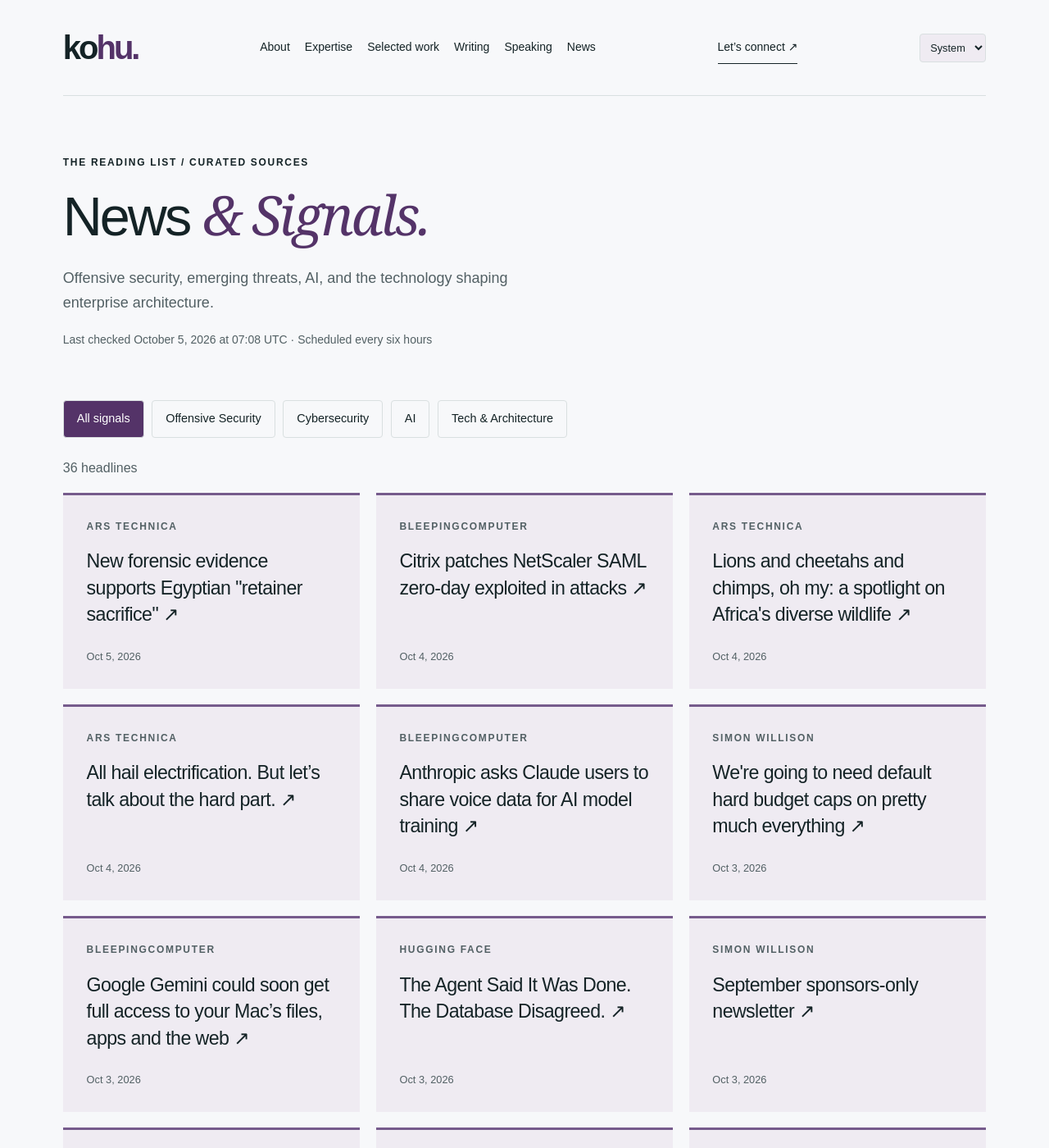
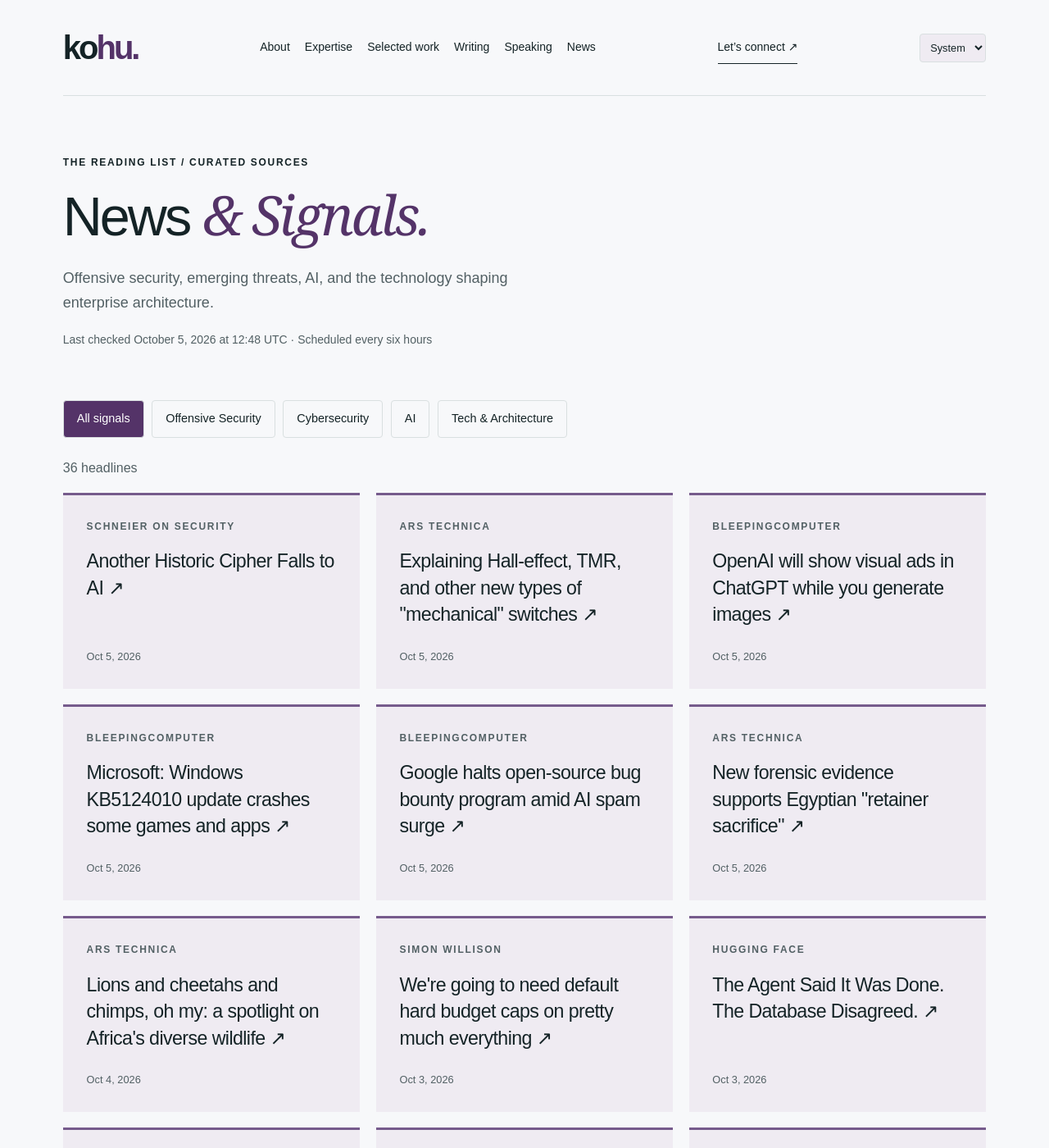
Before and after one commit to hntk/hntk.github.io, a Jekyll site: the page built from news/index.html, in a window 1280 px wide and 1400 px high. Shown: the whole window at 82% size. Built offline with Jekyll 4.4.1, drawn with Linux system fonts in a browser that asks for light colours; part of the change alters nothing that is shown; some of the changed text lies outside the part shown.

Commit message:
Refresh News and Signals

```diff
--- a/_data/news.json
+++ b/_data/news.json
@@ -1,6 +1,46 @@
 {
-  "updated": "2026-10-05T07:08:50.861190+00:00",
+  "updated": "2026-10-05T12:48:00.134984+00:00",
   "items": [
+    {
+      "title": "Another Historic Cipher Falls to AI",
+      "url": "https://www.schneier.com/blog/archives/2026/10/another-historic-cipher-falls-to-ai.html",
+      "published": "2026-10-05T11:04:47+00:00",
+      "source": "Schneier on Security",
+      "source_id": "schneier",
+      "category": "cybersecurity"
+    },
+    {
+      "title": "Explaining Hall-effect, TMR, and other new types of \"mechanical\" switches",
+      "url": "https://arstechnica.com/gadgets/2026/10/the-hows-and-whys-of-non-mechanical-mechanical-keyboard-switches/",
+      "published": "2026-10-05T11:00:41+00:00",
+      "source": "Ars Technica",
+      "source_id": "ars-technica",
+      "category": "tech-architecture"
+    },
+    {
+      "title": "OpenAI will show visual ads in ChatGPT while you generate images",
+      "url": "https://www.bleepingcomputer.com/news/artificial-intelligence/openai-will-show-visual-ads-in-chatgpt-while-you-generate-images/",
+      "published": "2026-10-05T10:28:45+00:00",
+      "source": "BleepingComputer",
+      "source_id": "bleepingcomputer",
+      "category": "cybersecurity"
+    },
+    {
+      "title": "Microsoft: Windows KB5124010 update crashes some games and apps",
+      "url": "https://www.bleepingcomputer.com/news/microsoft/microsoft-windows-kb5124010-update-crashes-some-games-and-apps/",
+      "published": "2026-10-05T09:37:56+00:00",
+      "source": "BleepingComputer",
+      "source_id": "bleepingcomputer",
+      "category": "cybersecurity"
+    },
+    {
+      "title": "Google halts open-source bug bounty program amid AI spam surge",
+      "url": "https://www.bleepingcomputer.com/news/google/google-halts-open-source-bug-bounty-program-amid-ai-spam-surge/",
+      "published": "2026-10-05T08:27:46+00:00",
+      "source": "BleepingComputer",
+      "source_id": "bleepingcomputer",
+      "category": "cybersecurity"
+    },
     {
       "title": "New forensic evidence supports Egyptian \"retainer sacrifice\"",
       "url": "https://arstechnica.com/science/2026/10/new-forensice-evidence-supports-egyptian-retainer-sacrifice/",
@@ -8,14 +48,6 @@
       "source": "Ars Technica",
       "source_id": "ars-technica",
       "category": "tech-architecture"
-    },
-    {
-      "title": "Citrix patches NetScaler SAML zero-day exploited in attacks",
-      "url": "https://www.bleepingcomputer.com/news/security/citrix-patches-netscaler-saml-zero-day-exploited-in-attacks/",
-      "published": "2026-10-04T21:58:01+00:00",
-      "source": "BleepingComputer",
-      "source_id": "bleepingcomputer",
-      "category": "cybersecurity"
     },
     {
       "title": "Lions and cheetahs and chimps, oh my: a spotlight on Africa's diverse wildlife",
@@ -26,36 +58,12 @@
       "category": "tech-architecture"
     },
     {
-      "title": "All hail electrification. But let’s talk about the hard part.",
-      "url": "https://arstechnica.com/science/2026/10/all-hail-electrification-but-lets-talk-about-the-hard-part/",
-      "published": "2026-10-04T11:05:53+00:00",
-      "source": "Ars Technica",
-      "source_id": "ars-technica",
-      "category": "tech-architecture"
-    },
-    {
-      "title": "Anthropic asks Claude users to share voice data for AI model training",
-      "url": "https://www.bleepingcomputer.com/news/artificial-intelligence/anthropic-asks-claude-users-to-share-voice-data-for-ai-model-training/",
-      "published": "2026-10-04T10:53:21+00:00",
-      "source": "BleepingComputer",
-      "source_id": "bleepingcomputer",
-      "category": "cybersecurity"
-    },
-    {
       "title": "We're going to need default hard budget caps on pretty much everything",
       "url": "https://simonwillison.net/2026/Oct/3/default-hard-budget-caps/",
       "published": "2026-10-03T23:34:02+00:00",
       "source": "Simon Willison",
       "source_id": "simon-willison",
       "category": "ai"
-    },
-    {
-      "title": "Google Gemini could soon get full access to your Mac’s files, apps and the web",
-      "url": "https://www.bleepingcomputer.com/news/google/google-gemini-could-soon-get-full-access-to-your-macs-files-apps-and-the-web/",
-      "published": "2026-10-03T23:12:34+00:00",
-      "source": "BleepingComputer",
-      "source_id": "bleepingcomputer",
-      "category": "cybersecurity"
     },
     {
       "title": "The Agent Said It Was Done. The Database Disagreed.",
@@ -218,14 +226,6 @@
       "category": "ai"
     },
     {
-      "title": "Connected Cars Are a Surveillance Platform",
-      "url": "https://www.schneier.com/blog/archives/2026/10/connected-cars-are-a-surveillance-platform.html",
-      "published": "2026-10-01T11:06:14+00:00",
-      "source": "Schneier on Security",
-      "source_id": "schneier",
-      "category": "cybersecurity"
-    },
-    {
       "title": "Forecasting space weather risks on power grids",
       "url": "https://www.microsoft.com/en-us/research/blog/forecasting-space-weather-risks-on-power-grids/",
       "published": "2026-09-30T16:00:00+00:00",
@@ -295,79 +295,79 @@
       "id": "ars-technica",
       "name": "Ars Technica",
       "status": "ok",
-      "last_success": "2026-10-05T07:08:50.861190+00:00"
+      "last_success": "2026-10-05T12:48:00.134984+00:00"
     },
     {
       "id": "bleepingcomputer",
       "name": "BleepingComputer",
       "status": "ok",
-      "last_success": "2026-10-05T07:08:50.861190+00:00"
+      "last_success": "2026-10-05T12:48:00.134984+00:00"
     },
     {
       "id": "cloudflare",
       "name": "Cloudflare",
       "status": "ok",
-      "last_success": "2026-10-05T07:08:50.861190+00:00"
+      "last_success": "2026-10-05T12:48:00.134984+00:00"
     },
     {
       "id": "dark-reading",
       "name": "Dark Reading",
       "status": "ok",
-      "last_success": "2026-10-05T07:08:50.861190+00:00"
+      "last_success": "2026-10-05T12:48:00.134984+00:00"
     },
     {
       "id": "hugging-face",
       "name": "Hugging Face",
       "status": "ok",
-      "last_success": "2026-10-05T07:08:50.861190+00:00"
+      "last_success": "2026-10-05T12:48:00.134984+00:00"
     },
     {
       "id": "microsoft-research",
       "name": "Microsoft Research",
       "status": "ok",
-      "last_success": "2026-10-05T07:08:50.861190+00:00"
+      "last_success": "2026-10-05T12:48:00.134984+00:00"
     },
     {
       "id": "nvidia",
       "name": "NVIDIA",
       "status": "ok",
-      "last_success": "2026-10-05T07:08:50.861190+00:00"
+      "last_success": "2026-10-05T12:48:00.134984+00:00"
     },
     {
       "id": "portswigger",
       "name": "PortSwigger Research",
       "status": "ok",
-      "last_success": "2026-10-05T07:08:50.861190+00:00"
+      "last_success": "2026-10-05T12:48:00.134984+00:00"
     },
     {
       "id": "schneier",
       "name": "Schneier on Security",
       "status": "ok",
-      "last_success": "2026-10-05T07:08:50.861190+00:00"
+      "last_success": "2026-10-05T12:48:00.134984+00:00"
     },
     {
       "id": "simon-willison",
       "name": "Simon Willison",
       "status": "ok",
-      "last_success": "2026-10-05T07:08:50.861190+00:00"
+      "last_success": "2026-10-05T12:48:00.134984+00:00"
     },
     {
       "id": "specterops",
       "name": "SpecterOps",
       "status": "ok",
-      "last_success": "2026-10-05T07:08:50.861190+00:00"
+      "last_success": "2026-10-05T12:48:00.134984+00:00"
     },
     {
       "id": "trail-of-bits",
       "name": "Trail of Bits",
       "status": "ok",
-      "last_success": "2026-10-05T07:08:50.861190+00:00"
+      "last_success": "2026-10-05T12:48:00.134984+00:00"
     },
     {
       "id": "wired",
       "name": "WIRED Security",
       "status": "ok",
-      "last_success": "2026-10-05T07:08:50.861190+00:00"
+      "last_success": "2026-10-05T12:48:00.134984+00:00"
     }
   ]
 }
```
